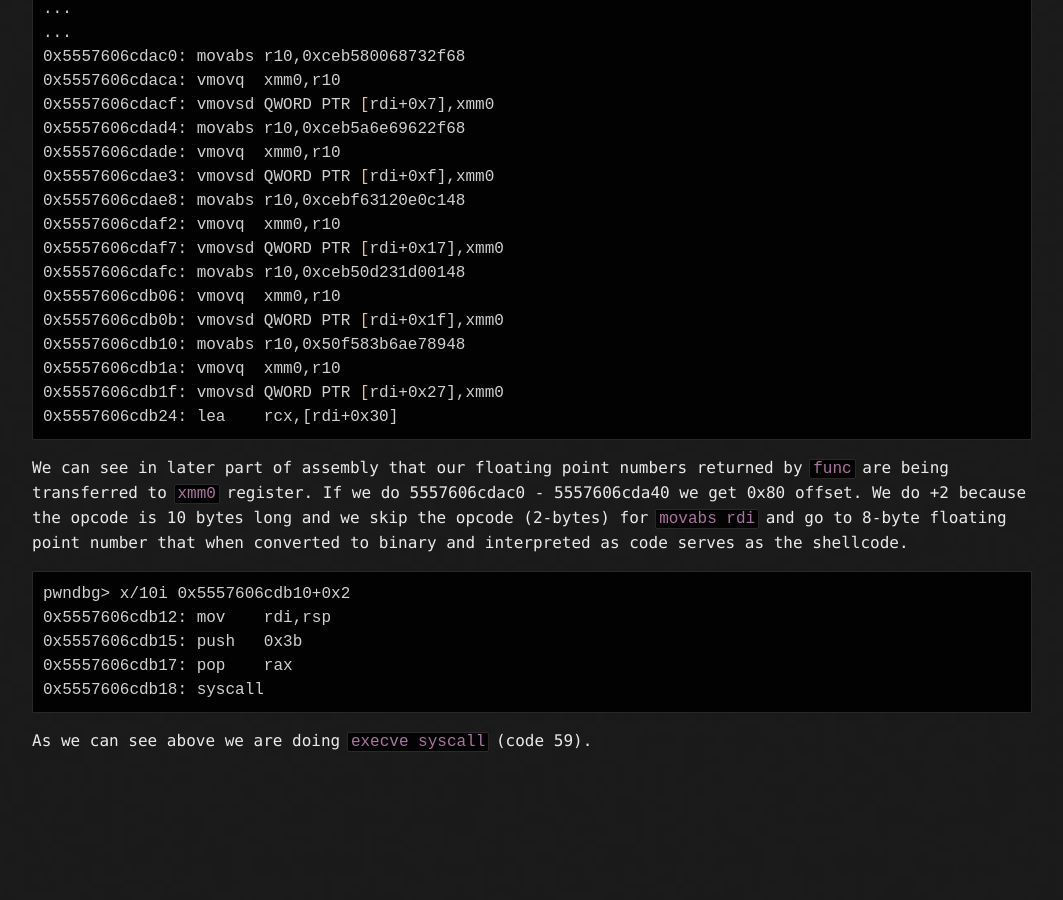
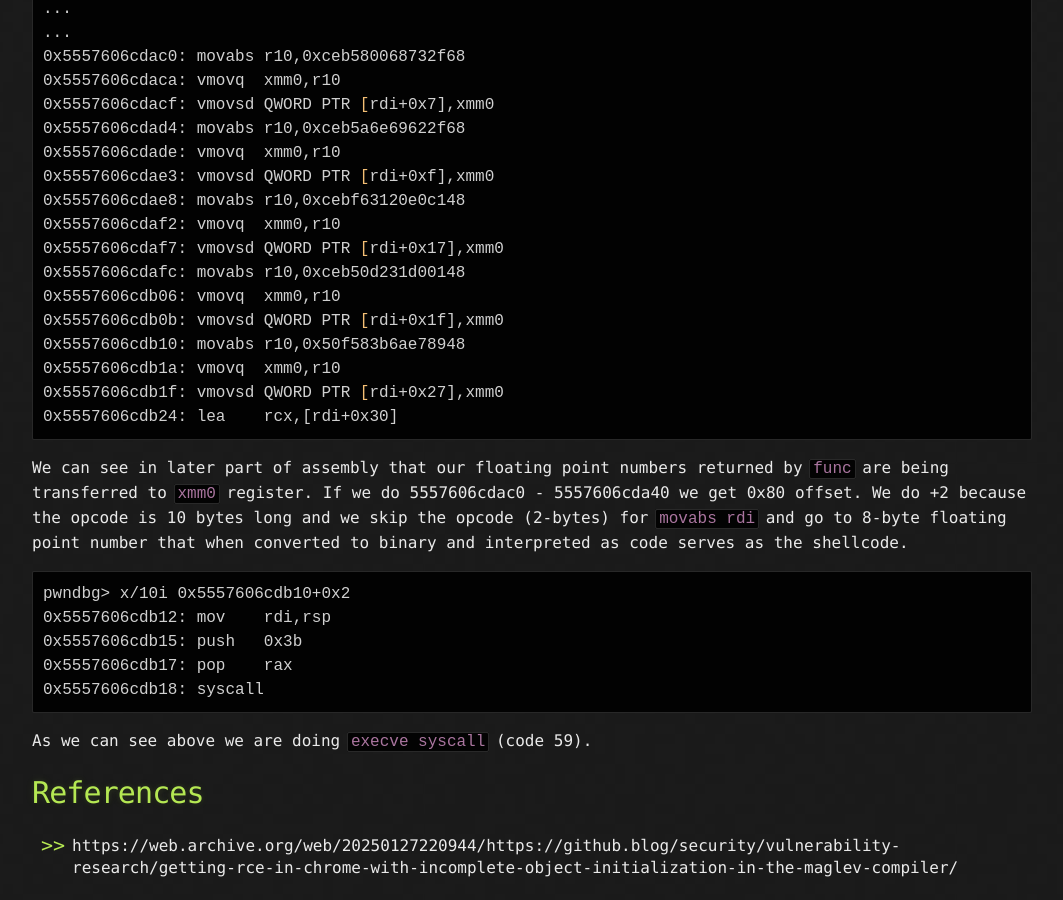
Before and after one commit to faran1512/faran1512.github.io, a Jekyll site: the page built from Blogs/CVE-2023-4069_Analysis.md, in a window 1280 px wide and 900 px high, scrolled down 9645 px. Shown: the whole window, without its empty margins (108-1171 px from the left). Built offline with Jekyll 4.4.1, drawn with Linux system fonts in a browser that asks for light colours; before the commit the page ends 10419 px from its top, so only the background shows below that.

Commit message:
some changes

````diff
--- a/Blogs/CVE-2023-4069_Analysis.md
+++ b/Blogs/CVE-2023-4069_Analysis.md
@@ -432,3 +432,7 @@ pwndbg> x/10i 0x5557606cdb10+0x2
 ```
 
 As we can see above we are doing `execve syscall` (code 59).
+
+# References
+
+- https://web.archive.org/web/20250127220944/https://github.blog/security/vulnerability-research/getting-rce-in-chrome-with-incomplete-object-initialization-in-the-maglev-compiler/
````
